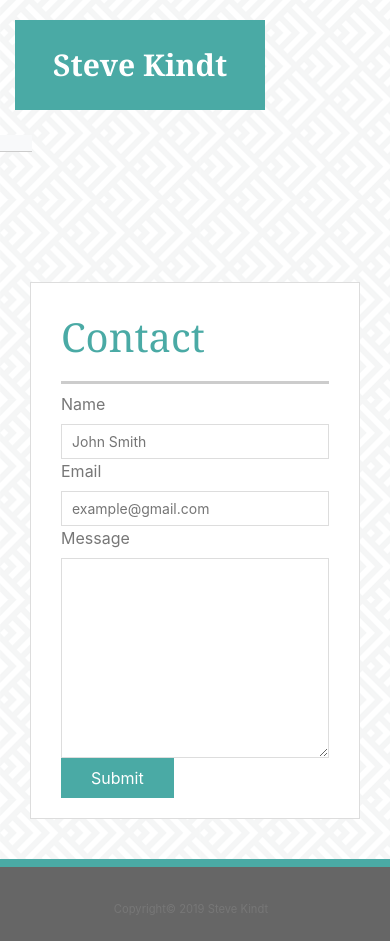
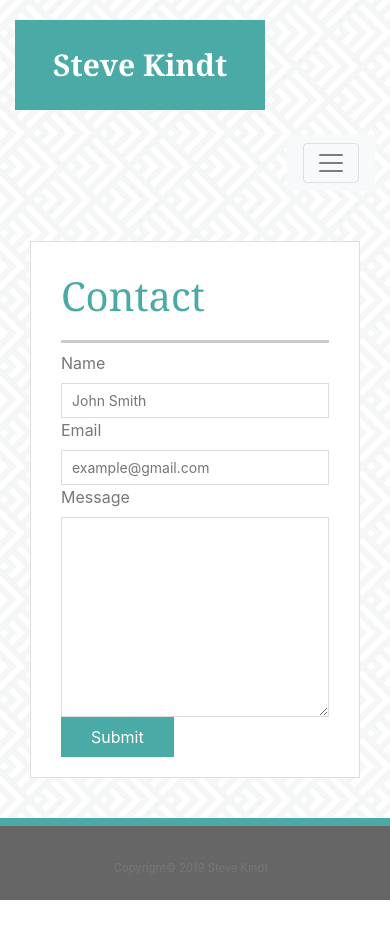
Before and after one commit to stevekindt/Responsive-Portfolio, a plain HTML site: page contact.html in a window 390 px wide. After the commit the page ends 900 px from the top, so only its background shows below. Drawn offline with nearby package versions, Linux system fonts and the light colour scheme.

Commit message:
fixed nav responsiveness

```diff
--- a/assets/css/style.css
+++ b/assets/css/style.css
@@ -146,7 +146,7 @@ footer {
   /* main */
 
   #main-content {
-    padding-top: 130px;
+    padding-top: 50px;
   }
 
   .main-section {
--- a/contact.html
+++ b/contact.html
@@ -16,8 +16,13 @@
         <div class="row">
             <div class="col-sm-8"> <a href="index.html" id="logo">Steve Kindt</a></div>
 
-            <div class="ol-sm-4">
-                <nav id="color" class="navbar navbar-expand-lg navbar-light bg-light">
+            <div class="col-sm-4">
+                <nav class="navbar navbar-expand-lg navbar-light bg-light">
+                    <button class="navbar-toggler" type="button" data-toggle="collapse"
+                        data-target="#navbarNavAltMarkup" aria-controls="navbarNavAltMarkup" aria-expanded="false"
+                        aria-label="Toggle navigation">
+                        <span class="navbar-toggler-icon"></span>
+                    </button>
                     <div class="collapse navbar-collapse" id="navbarNavAltMarkup">
                         <div class="navbar-nav">
                             <a class="nav-item nav-link" href="index.html">About</a>
```
Also changed, not shown: index.html (+6 -1 lines), portfolio.html (+6 -1 lines).
